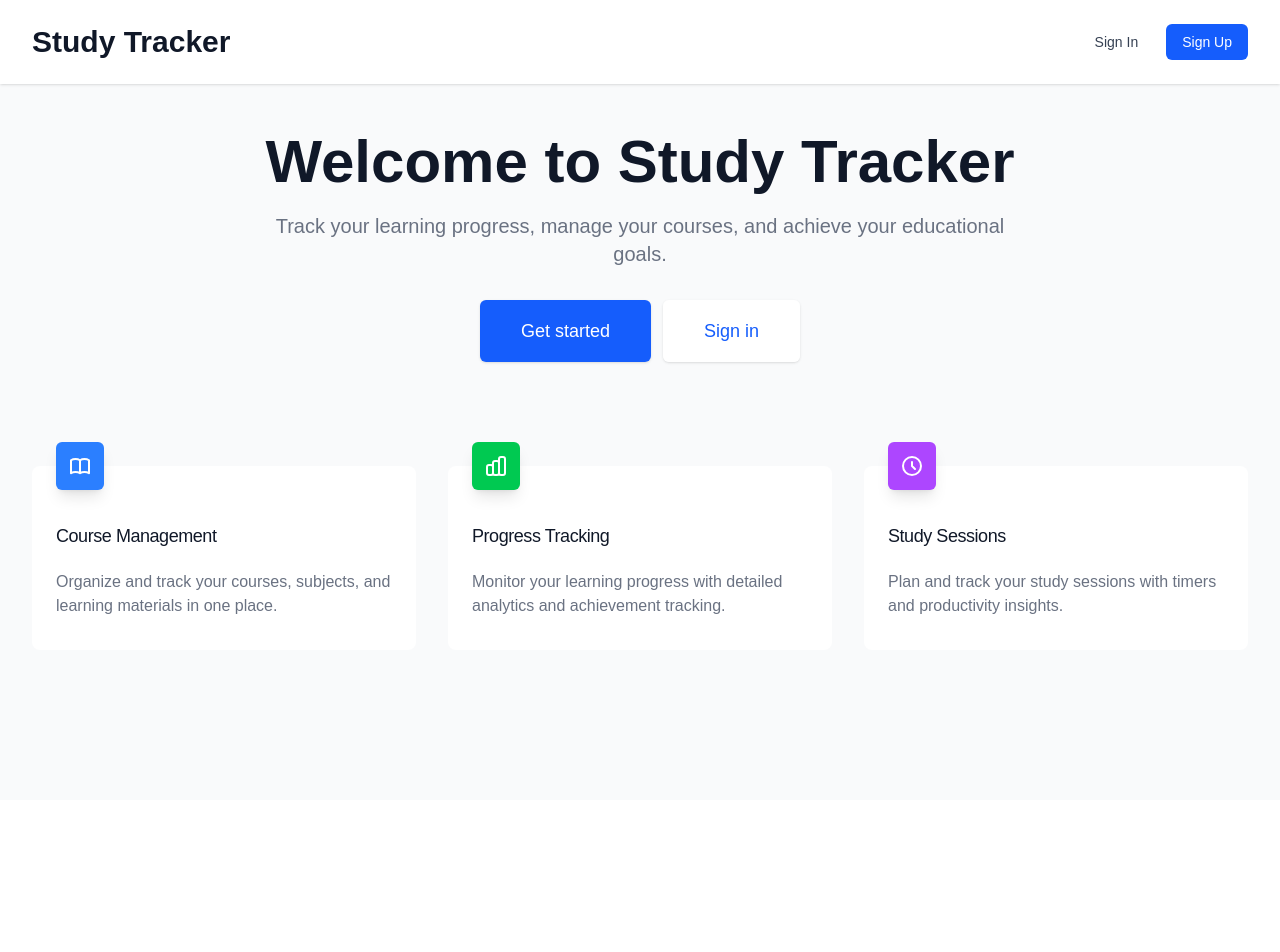
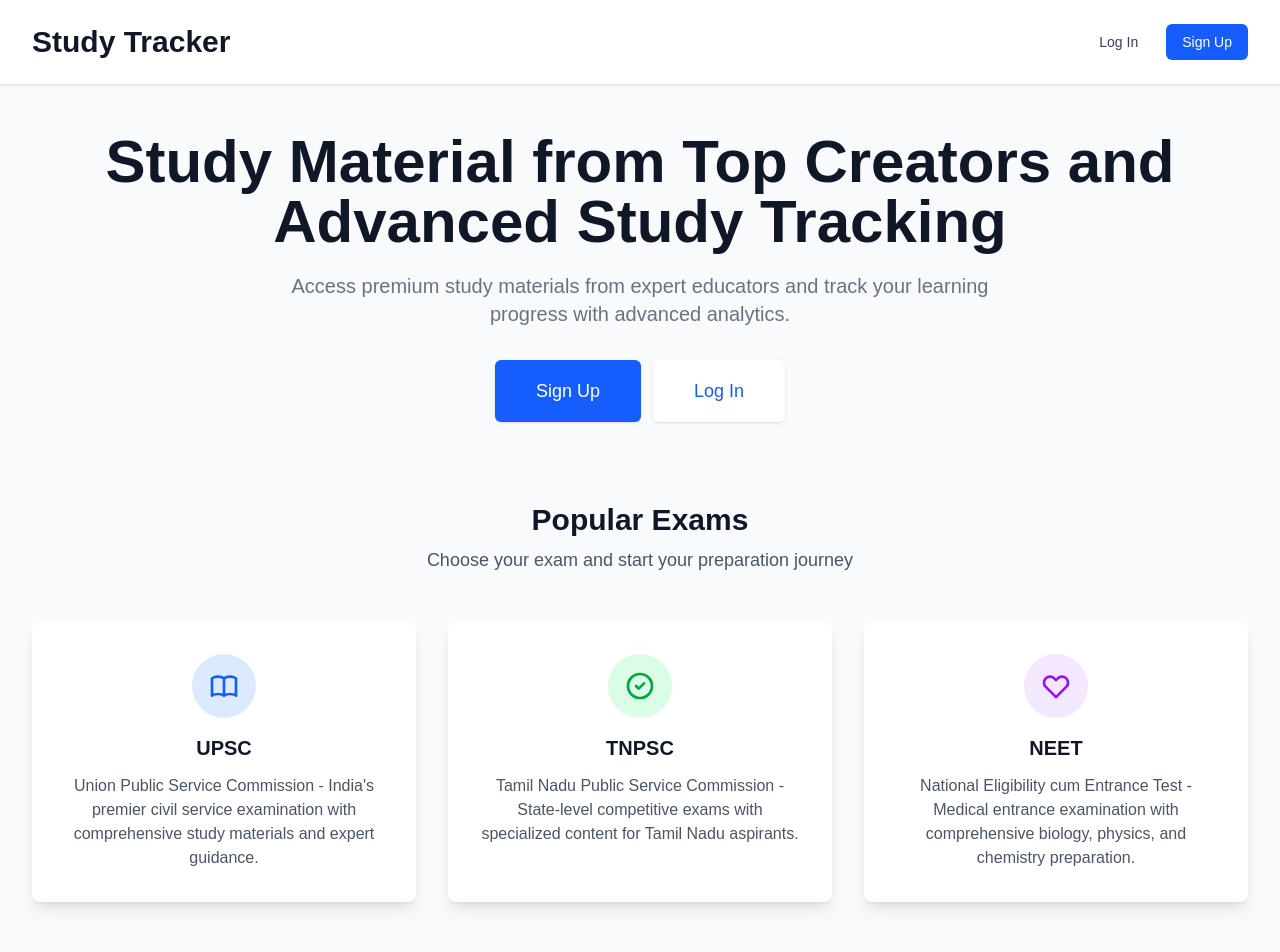
Before and after one commit to chemarish30-afk/study-tracker, a Next.js app in the folder web/: page / in a window 1280 px wide. Shown: the top 952 px of the page. Before the commit the page ends 800 px from the top, so only its background shows below. Built offline with nearby package versions, Linux system fonts and the light colour scheme.

Commit message:
feat: create pre-login landing page with hero section and popular exams

```diff
--- a/web/src/app/page.tsx
+++ b/web/src/app/page.tsx
@@ -12,13 +12,13 @@ export default function HomePage() {
             </div>
             <div className="flex items-center space-x-4">
               <Link
-                href="/signin"
+                href="/auth/login"
                 className="text-gray-700 hover:text-gray-900 px-3 py-2 rounded-md text-sm font-medium"
               >
-                Sign In
+                Log In
               </Link>
               <Link
-                href="/signup"
+                href="/auth/signup"
                 className="bg-blue-600 hover:bg-blue-700 text-white px-4 py-2 rounded-md text-sm font-medium"
               >
                 Sign Up
@@ -32,27 +32,81 @@ export default function HomePage() {
       <main className="max-w-7xl mx-auto py-12 px-4 sm:px-6 lg:px-8">
         <div className="text-center">
           <h2 className="text-4xl font-extrabold text-gray-900 sm:text-5xl md:text-6xl">
-            Welcome to Study Tracker
+            Study Material from Top Creators and Advanced Study Tracking
           </h2>
           <p className="mt-3 max-w-md mx-auto text-base text-gray-500 sm:text-lg md:mt-5 md:text-xl md:max-w-3xl">
-            Track your learning progress, manage your courses, and achieve your educational goals.
+            Access premium study materials from expert educators and track your learning progress with advanced analytics.
           </p>
           <div className="mt-5 max-w-md mx-auto sm:flex sm:justify-center md:mt-8">
             <div className="rounded-md shadow">
               <Link
-                href="/signup"
+                href="/auth/signup"
                 className="w-full flex items-center justify-center px-8 py-3 border border-transparent text-base font-medium rounded-md text-white bg-blue-600 hover:bg-blue-700 md:py-4 md:text-lg md:px-10"
               >
-                Get started
+                Sign Up
               </Link>
             </div>
             <div className="mt-3 rounded-md shadow sm:mt-0 sm:ml-3">
               <Link
-                href="/signin"
+                href="/auth/login"
                 className="w-full flex items-center justify-center px-8 py-3 border border-transparent text-base font-medium rounded-md text-blue-600 bg-white hover:bg-gray-50 md:py-4 md:text-lg md:px-10"
               >
-                Sign in
+                Log In
               </Link>
+            </div>
+          </div>
+        </div>
+
+        {/* Popular Exams Section */}
+        <div className="mt-20">
+          <div className="text-center">
+            <h3 className="text-3xl font-extrabold text-gray-900">Popular Exams</h3>
+            <p className="mt-2 text-lg text-gray-600">Choose your exam and start your preparation journey</p>
+          </div>
+          <div className="mt-12 grid grid-cols-1 gap-8 sm:grid-cols-2 lg:grid-cols-3">
+            {/* UPSC Card */}
+            <div className="bg-white rounded-lg shadow-lg overflow-hidden hover:shadow-xl transition-shadow duration-300">
+              <div className="p-8">
+                <div className="flex items-center justify-center w-16 h-16 bg-blue-100 rounded-full mx-auto mb-4">
+                  <svg className="w-8 h-8 text-blue-600" fill="none" stroke="currentColor" viewBox="0 0 24 24">
+                    <path strokeLinecap="round" strokeLinejoin="round" strokeWidth={2} d="M12 6.253v13m0-13C10.832 5.477 9.246 5 7.5 5S4.168 5.477 3 6.253v13C4.168 18.477 5.754 18 7.5 18s3.332.477 4.5 1.253m0-13C13.168 5.477 14.754 5 16.5 5c1.746 0 3.332.477 4.5 1.253v13C19.832 18.477 18.246 18 16.5 18c-1.746 0-3.332.477-4.5 1.253" />
+                  </svg>
+                </div>
+                <h4 className="text-xl font-semibold text-gray-900 text-center mb-3">UPSC</h4>
+                <p className="text-gray-600 text-center">
+                  Union Public Service Commission - India&apos;s premier civil service examination with comprehensive study materials and expert guidance.
+                </p>
+              </div>
+            </div>
+
+            {/* TNPSC Card */}
+            <div className="bg-white rounded-lg shadow-lg overflow-hidden hover:shadow-xl transition-shadow duration-300">
+              <div className="p-8">
+                <div className="flex items-center justify-center w-16 h-16 bg-green-100 rounded-full mx-auto mb-4">
+                  <svg className="w-8 h-8 text-green-600" fill="none" stroke="currentColor" viewBox="0 0 24 24">
+                    <path strokeLinecap="round" strokeLinejoin="round" strokeWidth={2} d="M9 12l2 2 4-4m6 2a9 9 0 11-18 0 9 9 0 0118 0z" />
+                  </svg>
+                </div>
+                <h4 className="text-xl font-semibold text-gray-900 text-center mb-3">TNPSC</h4>
+                <p className="text-gray-600 text-center">
+                  Tamil Nadu Public Service Commission - State-level competitive exams with specialized content for Tamil Nadu aspirants.
+                </p>
+              </div>
+            </div>
+
+            {/* NEET Card */}
+            <div className="bg-white rounded-lg shadow-lg overflow-hidden hover:shadow-xl transition-shadow duration-300">
+              <div className="p-8">
+                <div className="flex items-center justify-center w-16 h-16 bg-purple-100 rounded-full mx-auto mb-4">
+                  <svg className="w-8 h-8 text-purple-600" fill="none" stroke="currentColor" viewBox="0 0 24 24">
+                    <path strokeLinecap="round" strokeLinejoin="round" strokeWidth={2} d="M4.318 6.318a4.5 4.5 0 000 6.364L12 20.364l7.682-7.682a4.5 4.5 0 00-6.364-6.364L12 7.636l-1.318-1.318a4.5 4.5 0 00-6.364 0z" />
+                  </svg>
+                </div>
+                <h4 className="text-xl font-semibold text-gray-900 text-center mb-3">NEET</h4>
+                <p className="text-gray-600 text-center">
+                  National Eligibility cum Entrance Test - Medical entrance examination with comprehensive biology, physics, and chemistry preparation.
+                </p>
+              </div>
             </div>
           </div>
         </div>
```
Also changed, not shown: 2 other files (tests, documents, lock files or other folders).
